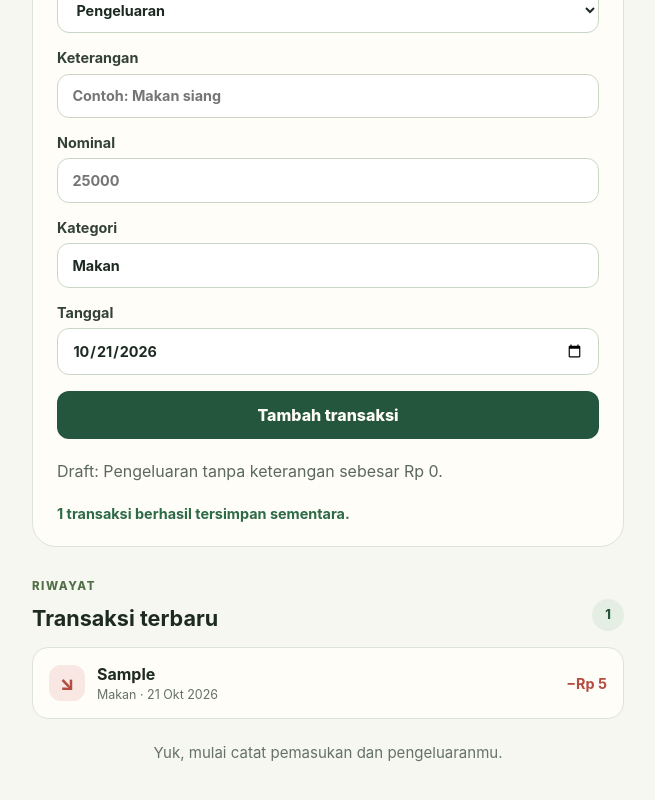
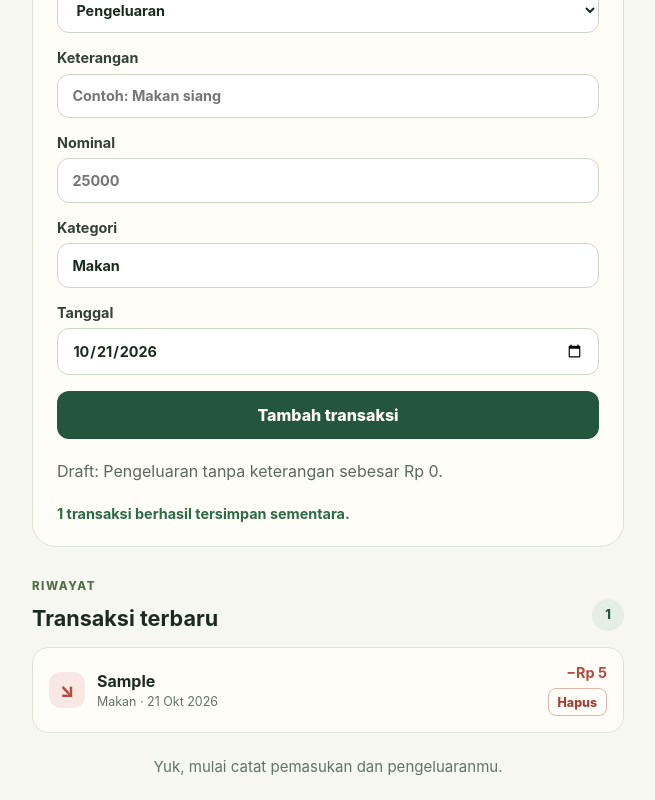
Before and after one commit to imamsyafii-dev/mini-saku, a Nuxt app: page / in a window 1280 px wide. Both pictures are taken after typing "Sample", "5" into the empty fields and a click on the button "Tambah transaksi". Shown: the part 806-1606 px from the top of the page, without its empty margins (312-967 px from the left). Built offline with nearby package versions, Linux system fonts and the light colour scheme.

Commit message:
feat: allow deleting transactions

```diff
--- a/app/pages/index.vue
+++ b/app/pages/index.vue
@@ -18,6 +18,23 @@ const transactionDate = ref(new Date().toISOString().slice(0, 10))
 
 const transactions = ref<Transaction[]>([])
 const formError = ref('')
+const deletionStatus = ref('')
+const descriptionInput = ref<HTMLInputElement | null>(null)
+
+function removeTransaction(id: string) {
+  const transaction = transactions.value.find((item) => item.id === id)
+
+  if (!transaction || !window.confirm(`Hapus transaksi "${transaction.description}"?`)) {
+    return
+  }
+
+  transactions.value = transactions.value.filter(
+    (transaction) => transaction.id !== id,
+  )
+  deletionStatus.value = `Transaksi ${transaction.description} berhasil dihapus. ${transactions.value.length} transaksi tersisa.`
+
+  nextTick(() => descriptionInput.value?.focus())
+}
 
 function formatCurrency(value: number) {
   return new Intl.NumberFormat('id-ID', {
@@ -133,7 +150,7 @@ function addTransaction() {
 
         <label>
           Keterangan
-          <input v-model="description" type="text" placeholder="Contoh: Makan siang" />
+          <input ref="descriptionInput" v-model="description" type="text" placeholder="Contoh: Makan siang" />
         </label>
 
         <label>
@@ -167,6 +184,7 @@ function addTransaction() {
     </section>
 
     <section class="transaction-history" aria-labelledby="history-title">
+      <p class="sr-only" role="status" aria-live="polite">{{ deletionStatus }}</p>
       <div class="section-heading">
         <div>
           <p class="eyebrow">RIWAYAT</p>
@@ -191,9 +209,19 @@ function addTransaction() {
             <strong>{{ transaction.description }}</strong>
             <span>{{ transaction.category }} · {{ formatDate(transaction.date) }}</span>
           </div>
-          <strong class="transaction-amount" :class="transaction.type">
-            {{ transaction.type === 'income' ? '+' : '−' }}{{ formatCurrency(transaction.amount) }}
-          </strong>
+          <div class="transaction-actions">
+            <strong class="transaction-amount" :class="transaction.type">
+              {{ transaction.type === 'income' ? '+' : '−' }}{{ formatCurrency(transaction.amount) }}
+            </strong>
+            <button
+              type="button"
+              class="delete-transaction"
+              :aria-label="`Hapus transaksi ${transaction.description}`"
+              @click="removeTransaction(transaction.id)"
+            >
+              Hapus
+            </button>
+          </div>
         </li>
       </ul>
     </section>
@@ -213,6 +241,17 @@ function addTransaction() {
   background: #f7f7f2;
   color: #1d2a22;
   font-family: Inter, ui-sans-serif, system-ui, -apple-system, BlinkMacSystemFont, "Segoe UI", sans-serif;
+}
+
+.sr-only {
+  position: absolute;
+  width: 1px;
+  height: 1px;
+  padding: 0;
+  overflow: hidden;
+  clip: rect(0, 0, 0, 0);
+  white-space: nowrap;
+  border: 0;
 }
 
 .landing-page {
@@ -517,6 +556,26 @@ button:hover {
   font-size: 0.9rem;
 }
 
+.transaction-actions {
+  display: grid;
+  justify-items: end;
+  gap: 0.45rem;
+}
+
+.delete-transaction {
+  padding: 0.35rem 0.55rem;
+  border: 1px solid #e1b6ae;
+  border-radius: 0.5rem;
+  background: transparent;
+  color: #a33f35;
+  font-size: 0.78rem;
+  font-weight: 800;
+}
+
+.delete-transaction:hover {
+  background: #f8e7e3;
+}
+
 .transaction-amount.income {
   color: #28704c;
 }
@@ -538,8 +597,9 @@ button:hover {
     grid-template-columns: auto minmax(0, 1fr);
   }
 
-  .transaction-amount {
+  .transaction-actions {
     grid-column: 2;
+    justify-items: start;
   }
 }
 </style>
```
